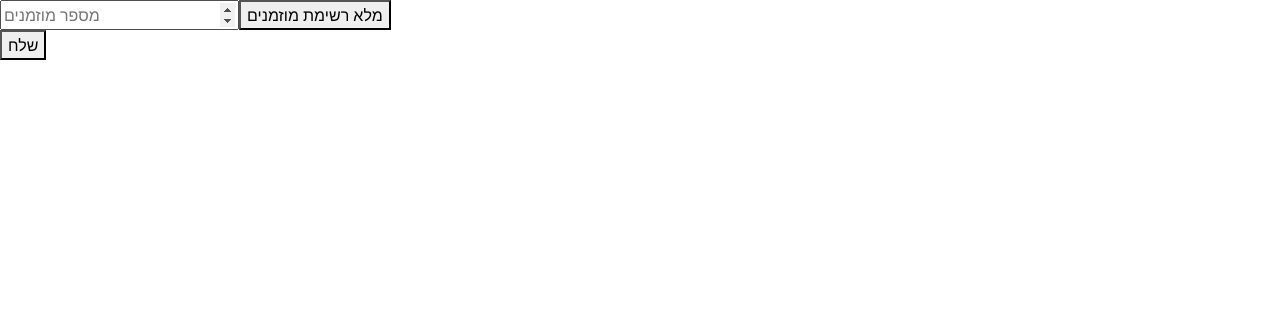
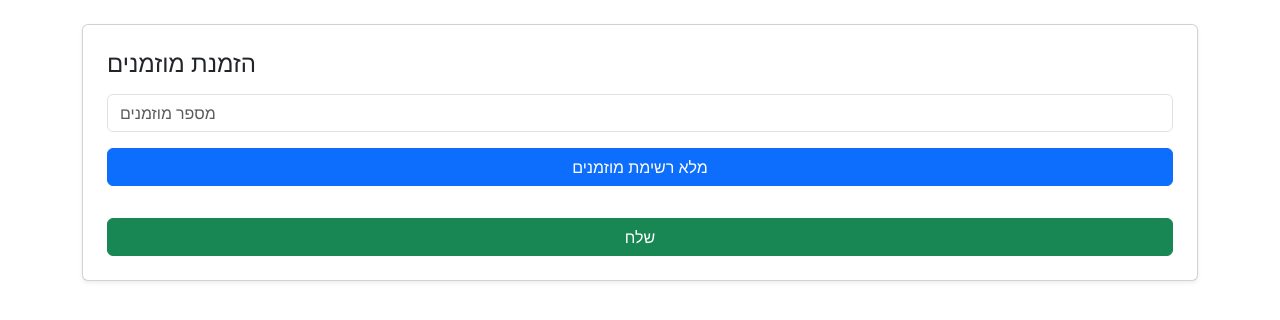
Before and after one commit to EfratBroner/reacteProject, a React (Vite) app in the folder my-app/: page / in a window 1280 px wide. Both pictures are taken after a click on the button "מלא רשימת מוזמנים". Shown: the top 320 px of the page. Built offline with nearby package versions, Linux system fonts and the light colour scheme; the HTML template or start-up script is replaced by a standard one.

Commit message:
עיצוב

```diff
--- a/my-app/src/components/form/form.tsx
+++ b/my-app/src/components/form/form.tsx
@@ -3,15 +3,15 @@ import { useRef, useState } from "react";
 export default function Guests() {
   const guestsRef = useRef<HTMLInputElement>(null);
   const [emails, setEmails] = useState<string[]>([]);
-    const [onSave, setOnSave] = useState(false)
+  const [onSave, setOnSave] = useState(false);
 
   function addEmail() {
     if (!guestsRef.current) return;
     const count = Number(guestsRef.current.value);
     const newEmails = Array(count).fill("");
     setEmails(newEmails);
-        setOnSave(true)
-    };
+    setOnSave(true);
+  }
 
   function saveEmails() {
     const res: boolean[] = emails.map(email => email.endsWith("@gmail.com"));
@@ -20,21 +20,36 @@ export default function Guests() {
       alert("נשמר");
       if (guestsRef.current) guestsRef.current.value = "";
       setEmails([]);
-            setOnSave(false)
+      setOnSave(false);
     }
   }
 
   return (
-        <div>
-            <input type="number" ref={guestsRef} placeholder="מספר מוזמנים" />
-            <button onClick={addEmail}>מלא רשימת מוזמנים</button>
-            <div>
+    <div className="container mt-4">
+      <div className="card p-4 shadow-sm">
+        <h4 className="mb-3">הזמנת מוזמנים</h4>
+
+        <div className="mb-3">
+          <input
+            type="number"
+            ref={guestsRef}
+            placeholder="מספר מוזמנים"
+            className="form-control"
+          />
+        </div>
+
+        <button onClick={addEmail} className="btn btn-primary mb-3">
+          מלא רשימת מוזמנים
+        </button>
+
+        <div className="d-flex flex-column gap-2">
           {emails.map((email, index) => (
             <input
               key={index}
               type="email"
               placeholder={`אימייל של מוזמן ${index + 1}`}
               value={email}
+              className="form-control"
               onChange={(e) => {
                 const newEmails = [...emails];
                 newEmails[index] = e.target.value;
@@ -43,8 +58,13 @@ export default function Guests() {
             />
           ))}
         </div>
-            {onSave && <button onClick={saveEmails}>שלח</button>}
 
+        {onSave && (
+          <button onClick={saveEmails} className="btn btn-success mt-3">
+            שלח
+          </button>
+        )}
+      </div>
     </div>
   );
 }
```
Lines whose indentation alone changed are shown as unchanged.
